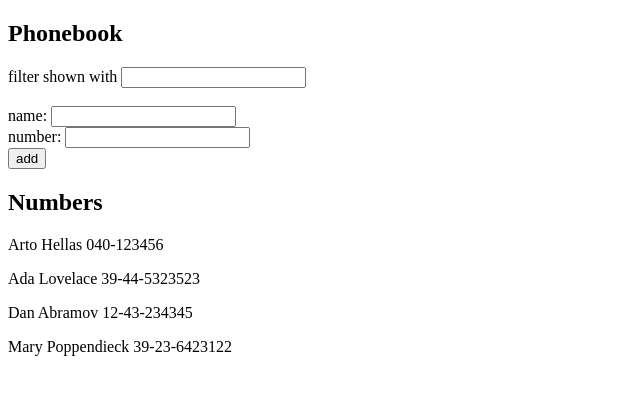
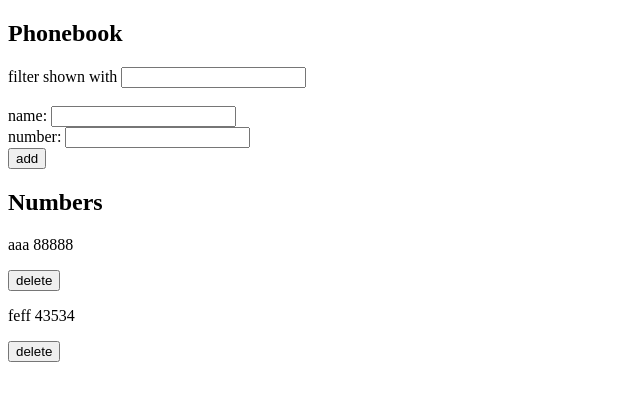
Before and after one commit to ajitesh111/FSO, a React (Create React App) app in the folder part2/: page / in a window 1280 px wide. Shown: the top 400 px of the page, without its empty margins (0-640 px from the left). Built offline with nearby package versions, Linux system fonts and the light colour scheme; data requests are answered from the project's data file.

Commit message:
exercises of part 2 - d

```diff
--- a/part2/db.json
+++ b/part2/db.json
@@ -1,24 +1,14 @@
 {
-  "persons":[
+  "persons": [
     {
-      "name": "Arto Hellas",
-      "number": "040-123456",
+      "name": "aaa",
+      "number": "88888",
       "id": 1
     },
     {
-      "name": "Ada Lovelace",
-      "number": "39-44-5323523",
+      "name": "feff",
+      "number": "43534",
       "id": 2
-    },
-    {
-      "name": "Dan Abramov",
-      "number": "12-43-234345",
-      "id": 3
-    },
-    {
-      "name": "Mary Poppendieck",
-      "number": "39-23-6423122",
-      "id": 4
     }
   ]
 }
--- a/part2/src/App.js
+++ b/part2/src/App.js
@@ -1,8 +1,9 @@
 import React, { useState, useEffect } from 'react'
-import axios from 'axios'
+
 import PersonForm from './components/PersonForm.js'
 import Persons from './components/Persons.js'
 import Filter from './components/Filter.js'
+import phonebookService from './services/phonebook'
 
 const App = () => {
   const [ persons, setPersons ] = useState([])
@@ -10,49 +11,20 @@ const App = () => {
   const [ newNumber, setNewNumber ] = useState('')
   const [ filter, setFilter] = useState('')
 
-  useEffect (() => {
-    axios.get('http://localhost:3001/persons')
+  useEffect (() => {  //ran after component is rendered
+    phonebookService
+      .getAll()
       .then(response => setPersons(response.data))
-  })
-
-  const addName = (event) => {
-    event.preventDefault()    //to stop the page from reloading among other things
-
-    const phonebookObject = {
-      name: newName,
-      number: newNumber,
-      id: persons.length
-    }
-
-    if(persons.find(person => person.name===newName))
-      window.alert(`${newName} is already added to phonebook`)
-    else
-      setPersons(persons.concat(phonebookObject))
-
-    setNewName('')
-    setNewNumber('')
-    }
-
-  const handleNameChange = (event) => {
-    setNewName(event.target.value)
-  }
-
-  const handleNumberChange = (event) => {
-    setNewNumber(event.target.value)
-  }
-
-  const handleFilterChange = (event) => {
-    setFilter(event.target.value)
-  }
+  }, [])
 
   return (
     <div>
       <h2>Phonebook</h2>
 
-      <Filter filter={filter} handleFilterChange={handleFilterChange}/>
+      <Filter filter={filter} setFilter={setFilter}/>
       <br/>
 
-      <PersonForm addName={addName} newName={newName} handleNameChange={handleNameChange} newNumber={newNumber} handleNumberChange={handleNumberChange}/>
+      <PersonForm newName={newName} newNumber={newNumber} persons={persons} setNewName={setNewName} setNewNumber={setNewNumber} setPersons={setPersons}/>
 
       <h2>Numbers</h2>
       <Persons persons={persons} filter={filter}/>
--- a/part2/src/components/Filter.js
+++ b/part2/src/components/Filter.js
@@ -1,11 +1,15 @@
 import React from 'react'
 
 const Filter = (props) => {
+  const handleFilterChange = (event) => {
+    props.setFilter(event.target.value)
+  }
+
     return(
       <div>
         filter shown with <input
                             value={props.filter}
-                            onChange={props.handleFilterChange}
+                            onChange={handleFilterChange}
                           />
       </div>
     )
--- a/part2/src/components/PersonForm.js
+++ b/part2/src/components/PersonForm.js
@@ -1,18 +1,68 @@
 import React from 'react'
 
+import phonebookService from 'A:/CODE/FullStackOpen/part2/src/services/phonebook'
+
 const PersonForm = (props) => {
+  const addName = (event) => {
+    event.preventDefault()    //to stop the page from reloading among other things
+
+    const phonebookObject = {
+      name: props.newName,
+      number: props.newNumber,
+      id: props.persons.length+1
+    }
+
+    const matchedObject = props.persons.find(person => person.name===props.newName)
+
+    if(matchedObject)
+    {
+      if(window.confirm(`${props.newName} is already added to phonebook, would you like to replace with new number?`))
+      {
+        const updatedPhonebookObject =  {
+          ...phonebookObject,
+          id: matchedObject.id,
+          number: props.newNumber
+        }
+
+        phonebookService
+          .replace(updatedPhonebookObject)
+          .then(response => {
+            props.setPersons(props.persons.map(person => person.id !== updatedPhonebookObject.id ? person : response.data))
+          })
+      }
+    } else {
+      phonebookService
+        .create(phonebookObject)
+        .then(response => {
+          // console.log(response)
+          props.setPersons(props.persons.concat (response.data)) //concat creates an object copy with changes
+      })
+    }
+
+    props.setNewNumber('')
+    props.setNewName('')
+    }
+
+    const handleNameChange = (event) => {
+      props.setNewName(event.target.value)
+    }
+
+    const handleNumberChange = (event) => {
+      props.setNewNumber(event.target.value)
+    }
+
     return(
-      <form onSubmit={props.addName}>
+      <form onSubmit={addName}>
         <div>
           name: <input
                   value={props.newName}
-                  onChange={props.handleNameChange}
+                  onChange={handleNameChange}
                 />
         </div>
         <div>
           number: <input
                   value={props.newNumber}
-                  onChange={props.handleNumberChange}
+                  onChange={handleNumberChange}
                 />
         </div>
         <div>
--- a/part2/src/components/Persons.js
+++ b/part2/src/components/Persons.js
@@ -1,7 +1,23 @@
 import React from 'react'
 
-const Person = (props) => <p>{props.person.name} {props.person.number}</p>
+import phonebookService from 'A:/CODE/FullStackOpen/part2/src/services/phonebook'
 
+const deleteNumber = (person) => {
+  const handler = () => {
+    if(window.confirm(`Delete ${person.name}?`))
+      phonebookService.remove(person.id)
+  }
+  return handler
+}
+
+const Person = (props) => {
+  return(
+    <span>
+      <p>{props.person.name} {props.person.number}</p>
+      <button onClick={deleteNumber(props.person)}>delete</button>
+    </span>
+  )
+}
 const Persons = ({persons, filter}) => {
     if(filter === '')
     {
@@ -11,15 +27,16 @@ const Persons = ({persons, filter}) => {
             <Person key={person.id} person={person} />
           )}
         </div>
-      )} else {
-        const newPersons = persons.filter(person => person.name.toLowerCase().startsWith(filter.toLowerCase()))
+    )} else {
+        const newPersons = persons.filter(person => person.name.startsWith(filter.toLowerCase()))
 
         return(
           <div>
             {newPersons.map(person =>
-              <Person key={person.id} person={person}/>)}
+              <Person key={person.id} person={person}/>
+            )}
           </div>
-      )
+        )
     }
   }
 
--- /dev/null
+++ b/part2/src/services/phonebook.js
@@ -0,0 +1,21 @@
+import axios from 'axios'
+
+const url = 'http://localhost:3001/persons'
+
+const getAll = () => {
+    return axios.get(url)
+}
+
+const create = (phonebookObject) => {
+    return axios.post(url, phonebookObject)
+}
+
+const remove = (personId) => {
+    return axios.delete(url+`/${personId}`)
+}
+
+const replace = (updatedPhonebookObject) => {
+    return axios.put(url+`/${updatedPhonebookObject.id}`, updatedPhonebookObject)
+}
+
+export default {getAll, create, remove, replace}
```
